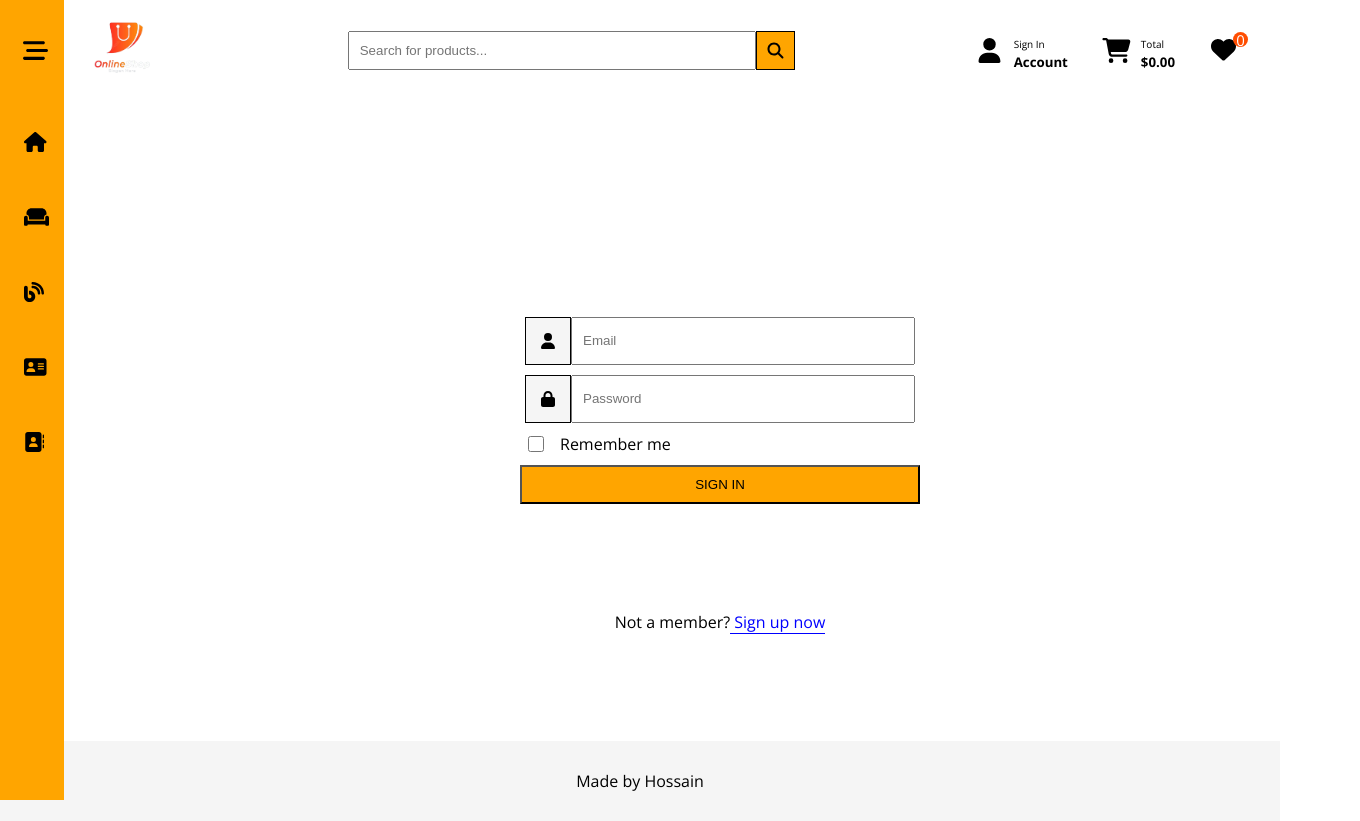
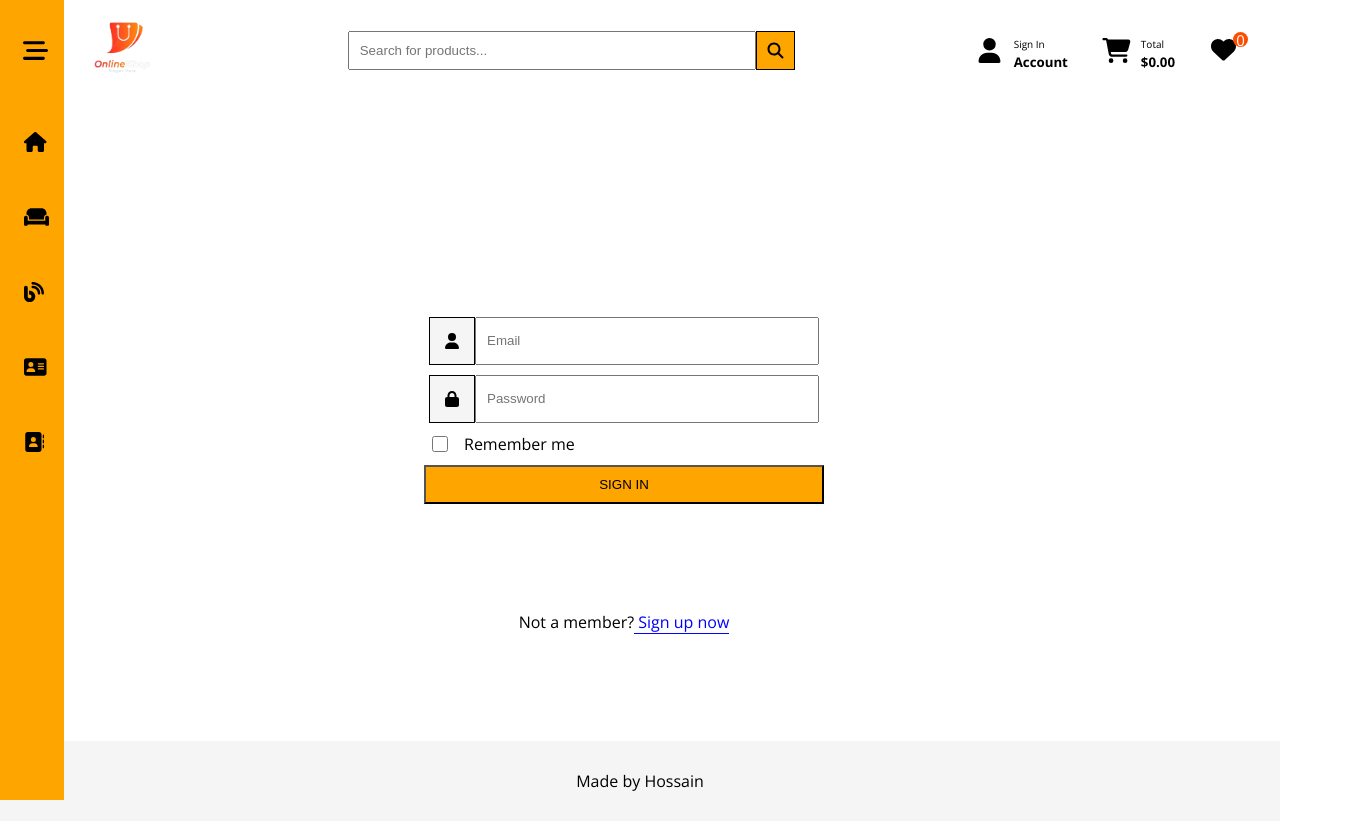
Before and after one commit to personalUseHossain/Online_Shop, a React (Vite) app in the folder frontend/: page /login in a window 1280 px wide. Shown: the whole page, 1360 px wide, since content can reach past the window. Built offline with nearby package versions, Linux system fonts and the light colour scheme.

Commit message:
login style updated

```diff
--- a/frontend/src/CSS/Login.css
+++ b/frontend/src/CSS/Login.css
@@ -1,8 +1,9 @@
 .login{
     height: 80vh;
-    width: 100vw;
+    width: 80vw;
     display: grid;
     place-items: center;
+    margin-left: 2rem;
 }
 .login form{
     display: grid;
```
